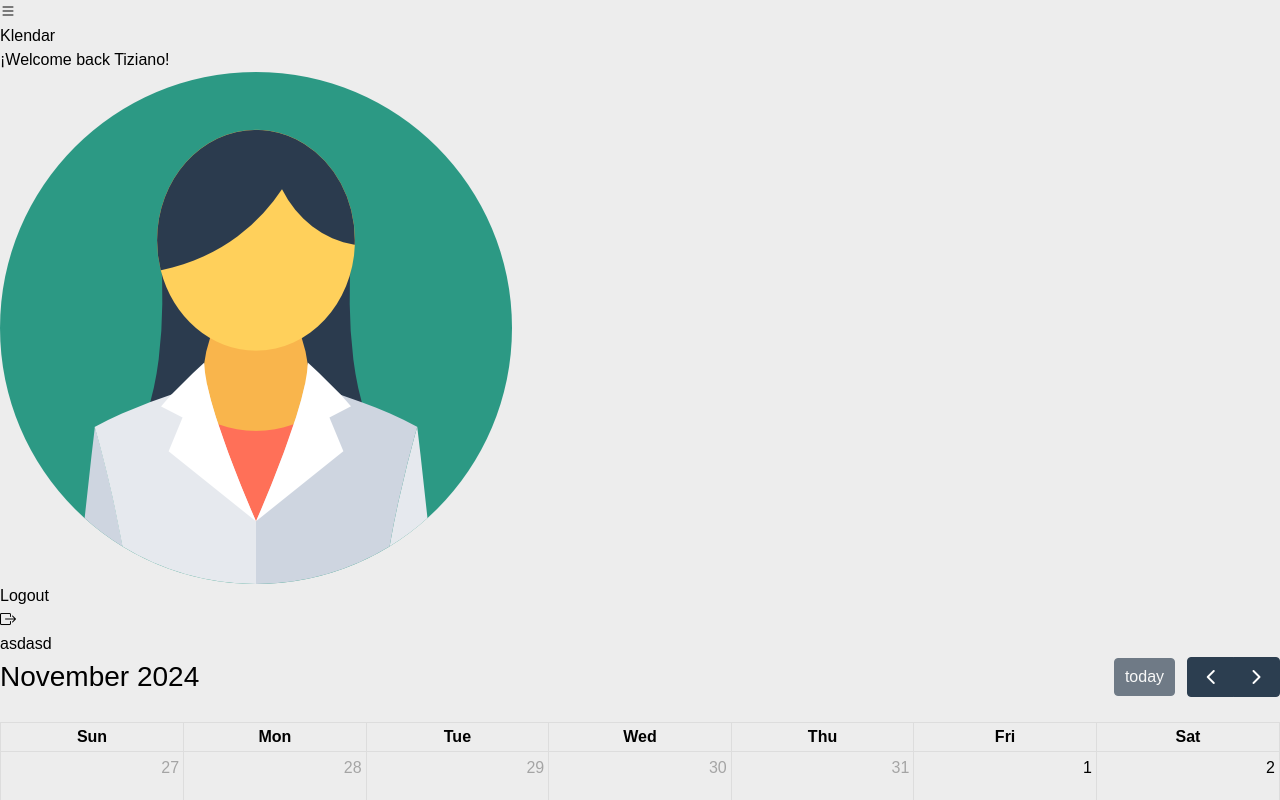
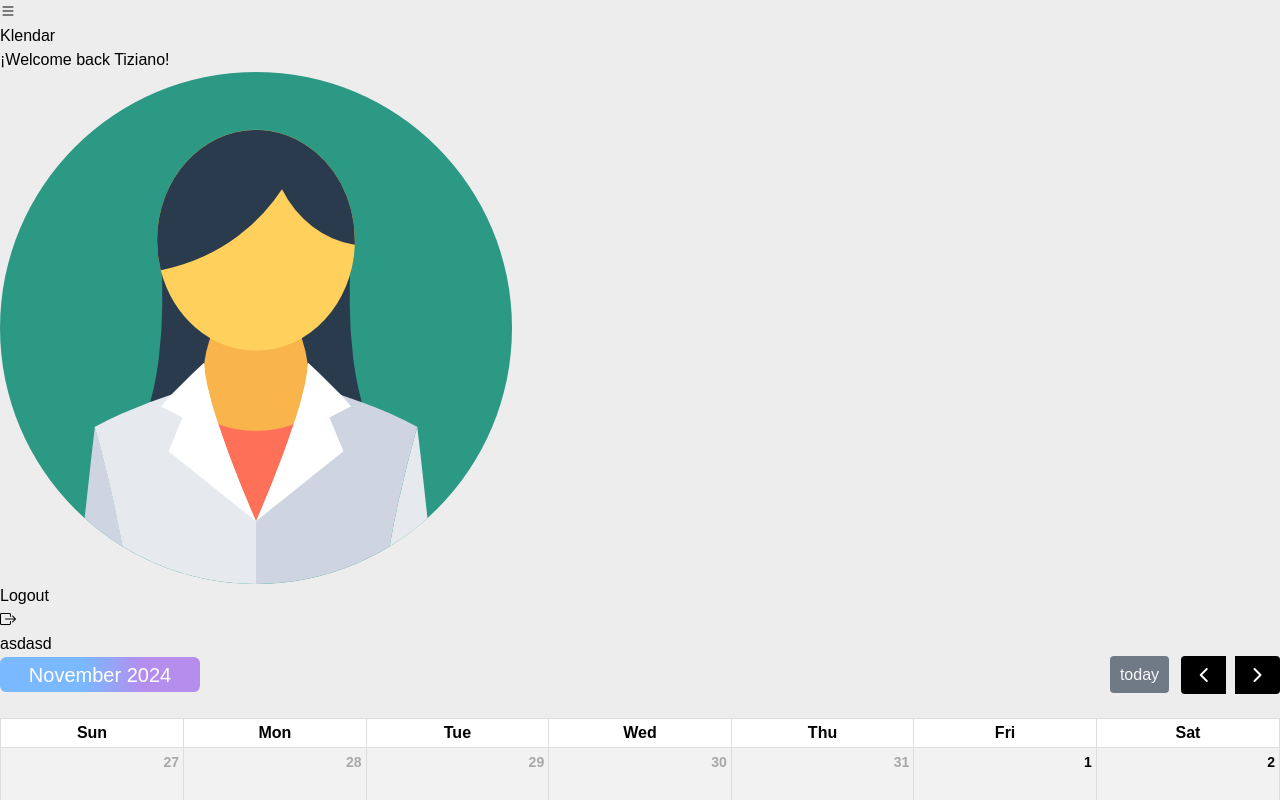
Before and after one commit to Fozkoo/calendarFrontend, a React (Vite) app: page / in a window 1280 px wide. Shown: the top 800 px of the page. Built offline with nearby package versions, Linux system fonts and the light colour scheme; no server answers; sample sign-in values are in the browser's storage.

Commit message:
Feat (Home)
-[x] Desing Calendar

```diff
--- a/src/pages/Home.tsx
+++ b/src/pages/Home.tsx
@@ -14,12 +14,14 @@ function Home() {
   useEffect(() => {
     const fetchEvents = async () => {
       try {
-        const userId = "tiziano10";
+        const userId = "aaaaaa44444";
         const events = await servicesAPI.getAllEventsByIdUser(userId);
-        const formattedEvents = events.map((event: { title: any; day: any; }) => ({
-          title: event.title,
-          date: event.day,
+        const formattedEvents = events.map((event: { eventTitle: any; eventDay: any; }) => ({
+          title: event.eventTitle,
+          date: event.eventDay,  // Se usa eventDay directamente, ya que parece estar en el formato correcto
         }));
+        setData(formattedEvents);
+
         setData(formattedEvents);
       } catch (error) {
         console.error("Error fetching events:", error);
@@ -38,7 +40,7 @@ function Home() {
 
   return (
     <>
-      <Header name="Tiziano" toggleMenu={toggleMenu}  />
+      <Header name="Tiziano" toggleMenu={toggleMenu} />
 
 
 
@@ -47,13 +49,19 @@ function Home() {
           asdasd
         </div>
 
-        <div className={`container-calendar bg-red-600 flex  justify-center items-center ${menuVisible ? 'w-[75%]' : 'w-[90%]'} h-[100%] transition-all duration-300 ease-in-out`}>
+        <div className={`container-calendar   p-10   flex justify-center  ${menuVisible ? 'w-[75%]' : 'w-[90%]'} h-full transition-all duration-300 ease-in-out`}>
+
+          <div className="container-ccalendar flex    rounded-xl">
           <FullCalendar
-            plugins={[dayGridPlugin]}
-            initialView="dayGridMonth"
-            height={700}
-            events={data}/>
+              plugins={[dayGridPlugin]}
+              initialView="dayGridMonth"
+              events={data}
+              height="auto"
+            />
+          </div>
+
         </div>
+
       </div>
     </>
   );
--- a/src/styles/Home.css
+++ b/src/styles/Home.css
@@ -1,10 +1,61 @@
+
+.fc-daygrid-day {
+    margin: 5px;
+    background-color: #F2F2F2;
+    border: 1px solid #D1D1D1;
+}
+
+
+
+.fc-daygrid-day-number {
+    font-weight: 600;
+    font-size: 14px;
+}
+
 
 .fc-day:hover {
-    background-color: #FFD700;
+    background-color: #E0E0E0;
     cursor: pointer;
 }
 
 
-.fc-day.fc-event:hover {
-    background-color: #FF4500;
+.fc-daygrid-event {
+    margin: 0px;
+    text-align: center;
+    padding: 1px;
+    border-radius: 5px;
+    border: none;
+    background: linear-gradient(90deg, rgba(122,184,255,1) 42%, rgba(181,141,237,1) 72%);
 }
+
+.fc-header-toolbar {
+    display: flex;
+}
+
+.fc .fc-toolbar-title {
+    font-size: 20px;
+}
+
+.fc-toolbar-title{
+    display: flex;
+    justify-content: center;
+    align-items: center;
+    width: 200px;
+    height: 35px;
+    border-radius: 0.40rem;
+    color: white;
+    background: linear-gradient(90deg, rgba(122,184,255,1) 42%, rgba(181,141,237,1) 72%);
+}
+
+.fc .fc-button-primary {
+    flex-wrap: nowrap;
+    border: none;
+    gap: 3px;
+    background: rgb(0, 0, 0);
+}
+
+.fc-button-group {
+
+    position: relative;
+    gap: 10px;
+}
```
